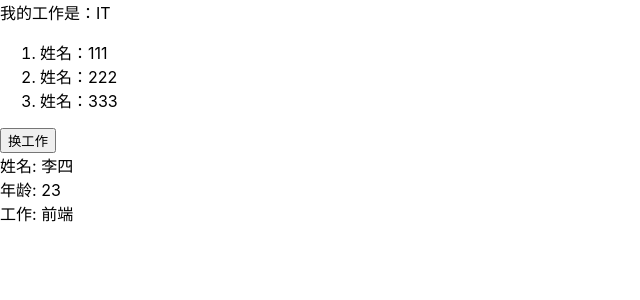
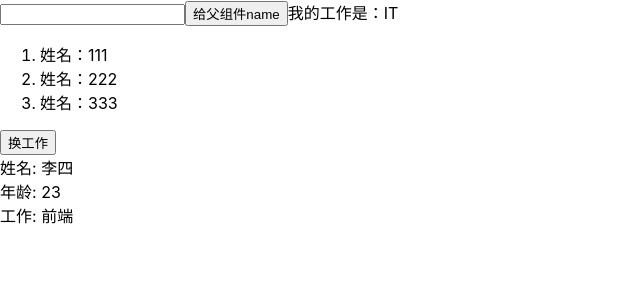
Before and after one commit to zkboys/react-mobile-demo, a React (Create React App) app: page / in a window 1280 px wide. Shown: the top 300 px of the page, without its empty margins (0-640 px from the left). Built offline with nearby package versions, Linux system fonts and the light colour scheme.

Commit message:
数据传递例子

```diff
--- a/src/App.js
+++ b/src/App.js
@@ -13,13 +13,16 @@ class App extends Component {
         this.setState({job: '前端'});
     };
 
+    handleGetName = (name) => {
+        console.log('App: ', name);
+    };
 
 
     render() {
         const {job} = this.state;
         return (
             <div className="App">
-                <UserList className="user-list" job={job}/>
+                <UserList className="user-list" job={job} getName={this.handleGetName}/>
                 <button onClick={this.handleJobClick}>换工作</button>
                 <UserDetail name="李四" age={23} job="前端"/>
             </div>
--- a/src/demo/UserList.jsx
+++ b/src/demo/UserList.jsx
@@ -16,6 +16,7 @@ export default class UserList extends Component {
 
     componentDidMount() {
         console.log('didMount');
+        console.log(this.ol);
         setTimeout(() => {
             // ajax 请求成功
             const res = {
@@ -52,14 +53,29 @@ export default class UserList extends Component {
         console.log('componentDidUpdate');
     }
 
+    handleSendName = () => {
+        const {getName} = this.props;
+        getName('我是UserList 的name');
+
+    };
+
+    handleInputChange = (e) => {
+        const {value} = e.target;
+        console.log(value);
+    };
+
     render() {
         console.log('render');
         const {users} = this.state;
         const {job, className} = this.props;
         return (
             <div id="root-div" className={className}>
+
+                <input type="text" onChange={this.handleInputChange}/>
+
+                <button onClick={this.handleSendName}>给父组件name</button>
                 我的工作是：{job}
-                <ol>
+                <ol ref={node => this.ol = node}>
                     {users.map(item => {
                         return (<li key={item.id}>姓名：{item.name}</li>);
                     })}
```
